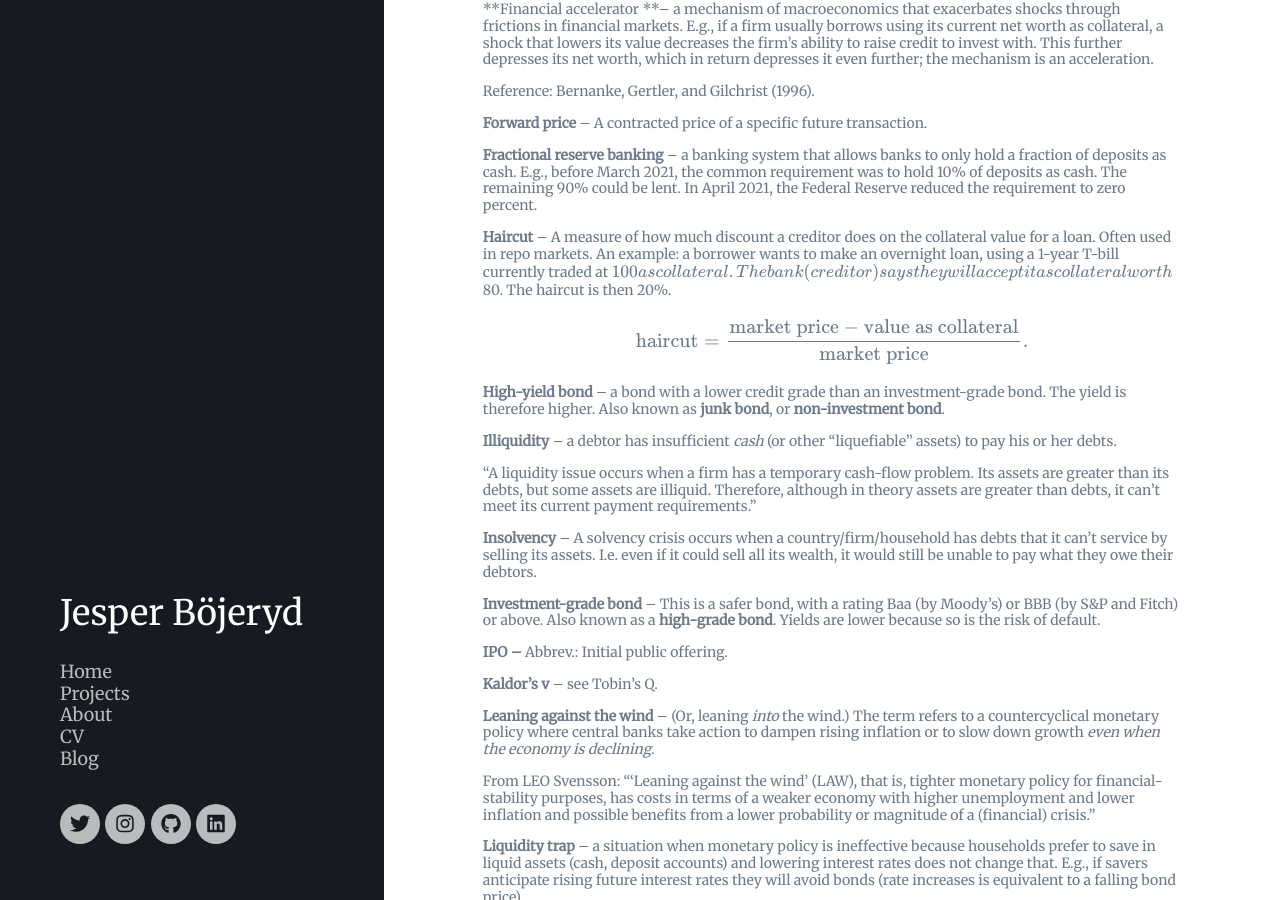
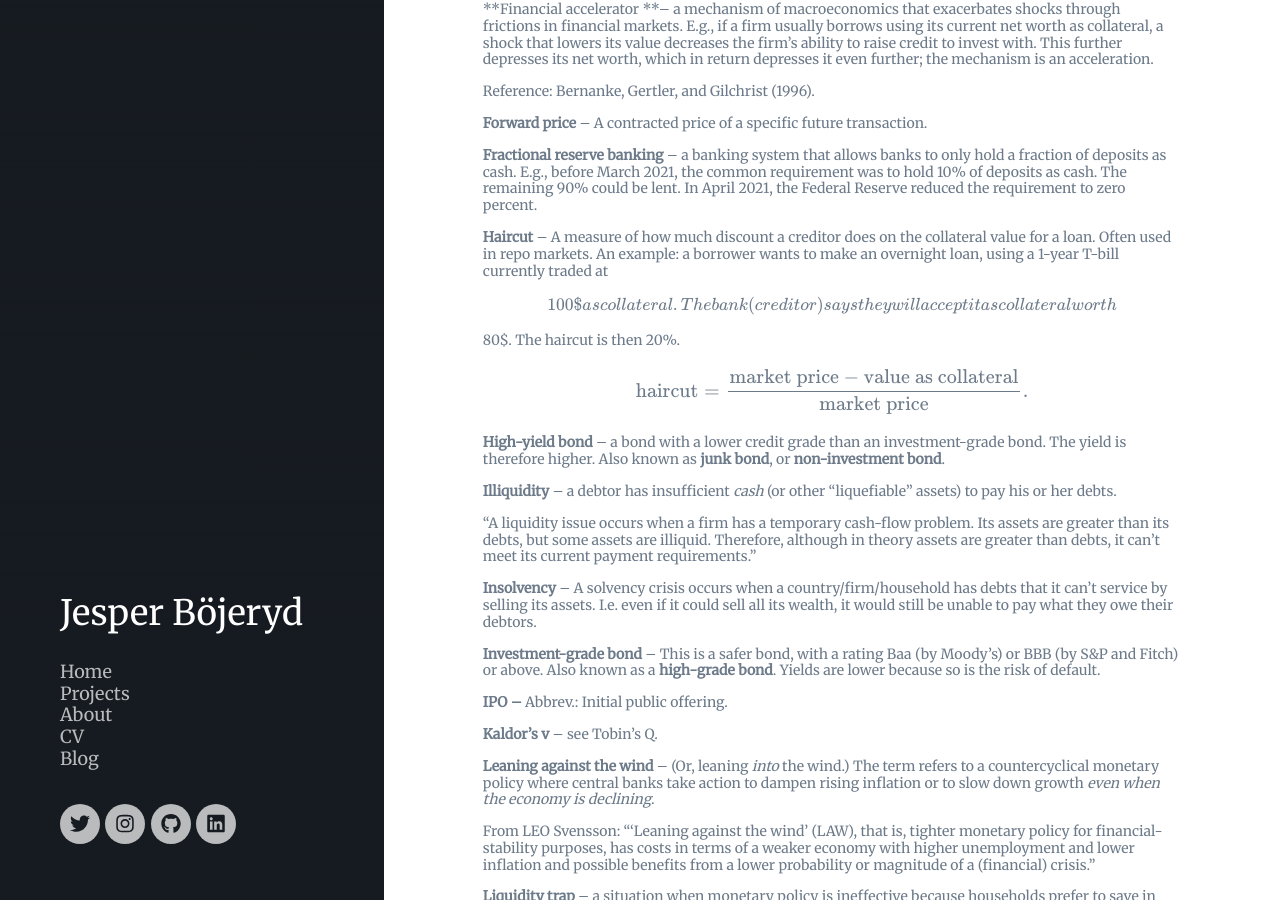
Before and after one commit to bojeryd91/bojeryd91.github.io, a Jekyll site: the page built from _posts/2022-09-14-macro-finance-glossary.md, in a window 1280 px wide and 900 px high, scrolled down 1702 px. Built offline with Jekyll 4.4.1, drawn with Linux system fonts in a browser that asks for light colours; nearby versions of some CDN libraries; some web fonts are replaced; formulas are drawn with MathJax 3.

```diff
--- a/_posts/2022-09-14-macro-finance-glossary.md
+++ b/_posts/2022-09-14-macro-finance-glossary.md
@@ -104,7 +104,7 @@ Reference: Bernanke, Gertler, and Gilchrist (1996).
 
 
 
-**Haircut** -- A measure of how much discount a creditor does on the collateral value for a loan. Often used in repo markets. An example: a borrower wants to make an overnight loan, using a 1-year T-bill currently traded at \$100 as collateral. The bank (creditor) says they will accept it as collateral worth \$80. The haircut is then 20%.
+**Haircut** -- A measure of how much discount a creditor does on the collateral value for a loan. Often used in repo markets. An example: a borrower wants to make an overnight loan, using a 1-year T-bill currently traded at $\$100$ as collateral. The bank (creditor) says they will accept it as collateral worth $\$80$. The haircut is then 20%.
 
 
 $$ \text{haircut} = \frac{\text{market price} - \text{value as collateral}}{\text{market price}}.$$
```
